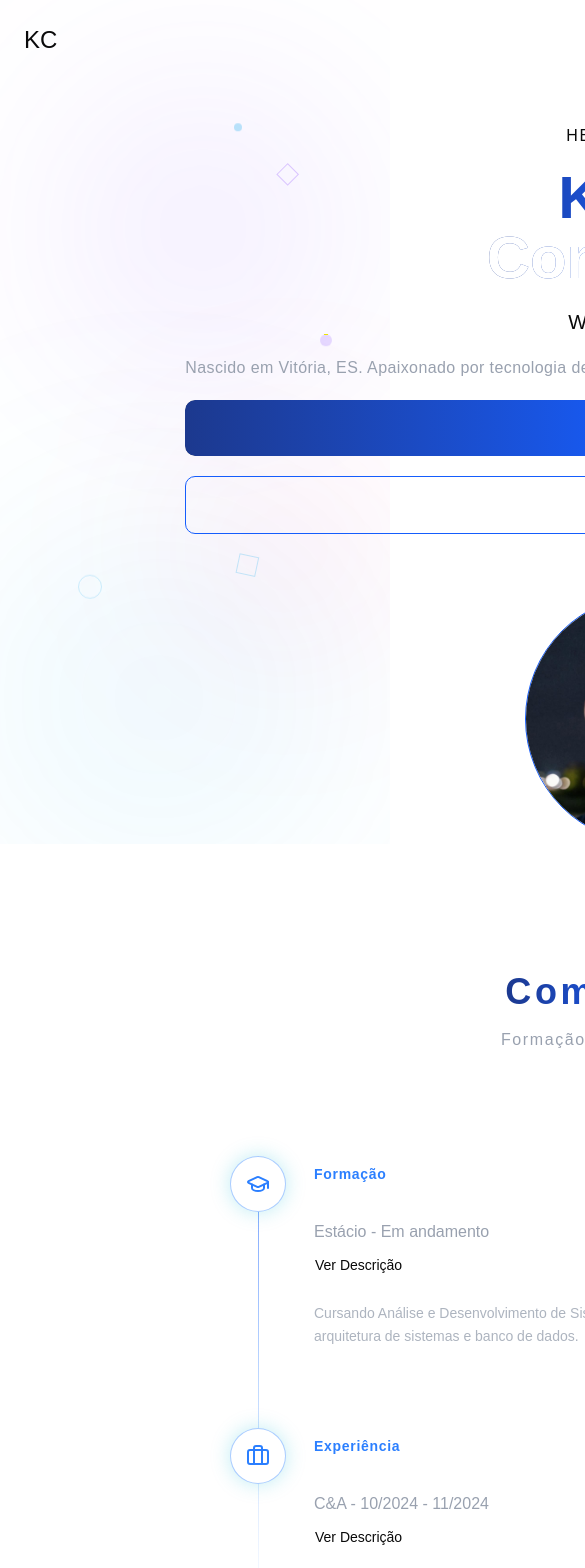
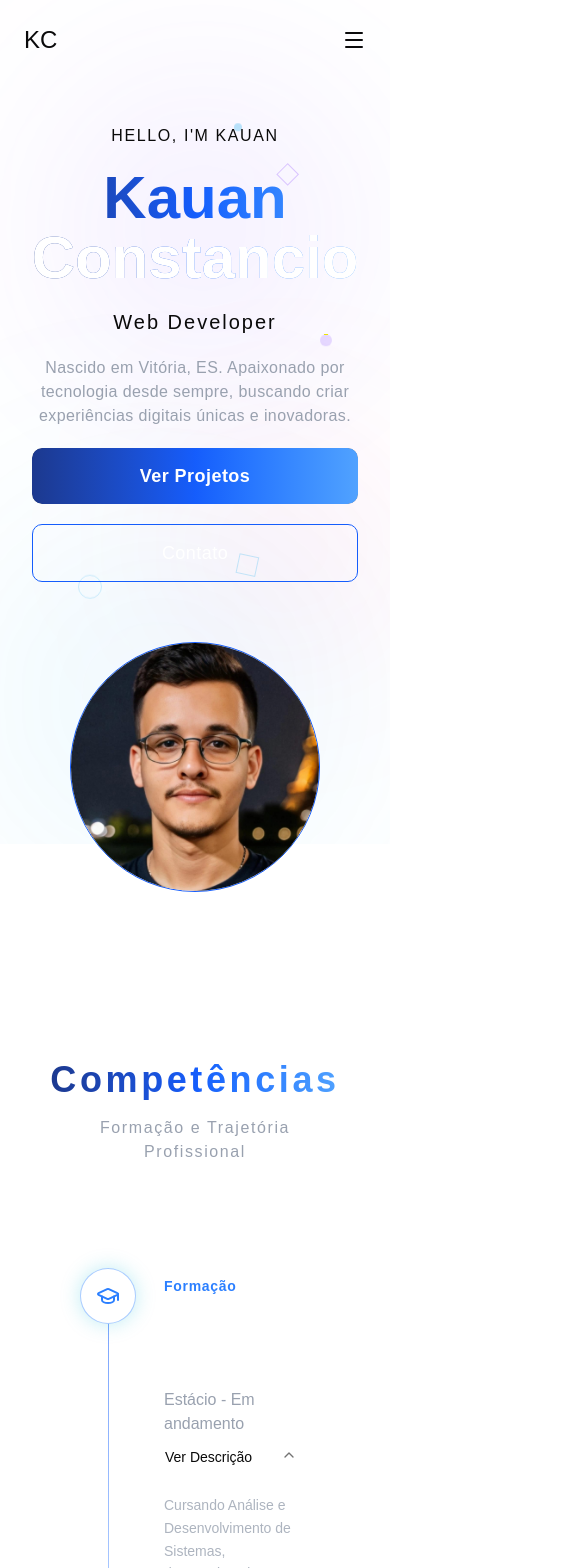
Before and after one commit to kauanconstancio/Portfolio-2026, a React (Vite) app: page / in a window 390 px wide. Shown: the top 1568 px of the page, 585 px wide, since content can reach past the window. Built offline with nearby package versions, Linux system fonts and the light colour scheme.

Commit message:
fixxing responsiviness and adding link route

```diff
--- a/src/App.tsx
+++ b/src/App.tsx
@@ -10,10 +10,10 @@ import { Separator } from "./components/ui/separator"
 
 export function App() {
   return (
-    <div className="mx-auto flex min-h-screen w-[1300px] flex-col gap-10 p-6">
+    <div className="mx-auto flex min-h-screen w-full flex-col gap-10 p-6 lg:w-[1300px]">
       <FloatingParticles />
       <Header />
-      <main className="z-10 p-7">
+      <main className="z-10 flex flex-col gap-10 p-7">
         <Hero />
         <Experiences />
         <TechGrid />
--- a/src/components/Certificates.tsx
+++ b/src/components/Certificates.tsx
@@ -103,7 +103,7 @@ export default function Certificates() {
     },
   ]
   return (
-    <div className="mt-20 flex flex-col items-center justify-center">
+    <div className="mt-20 flex flex-col items-center justify-center" id="certificates">
       <h2 className="bg-linear-to-r from-blue-900 via-blue-600 to-blue-400 bg-clip-text text-center text-4xl font-bold tracking-widest text-transparent">
         Certificados
       </h2>
--- a/src/components/ContactMe.tsx
+++ b/src/components/ContactMe.tsx
@@ -33,7 +33,10 @@ export default function ContactMe() {
   ]
 
   return (
-    <div className="mt-20 flex flex-col items-center justify-center">
+    <div
+      className="mt-20 flex flex-col items-center justify-center"
+      id="contact"
+    >
       <h2 className="bg-linear-to-r from-blue-900 via-blue-600 to-blue-400 bg-clip-text text-center text-4xl font-bold tracking-widest text-transparent">
         Entre em Contato
       </h2>
--- a/src/components/Experiences.tsx
+++ b/src/components/Experiences.tsx
@@ -29,7 +29,7 @@ export default function Experiences() {
   ]
 
   return (
-    <div className="flex w-full flex-col items-center justify-center gap-16 pt-32">
+    <div className="flex w-full flex-col items-center justify-center gap-16 pt-32" id="experiences">
       <div className="flex flex-col items-center gap-4">
         <h2 className="bg-linear-to-r from-blue-900 via-blue-600 to-blue-400 bg-clip-text text-center text-4xl font-bold tracking-widest text-transparent">
           Competências
--- a/src/components/Header.tsx
+++ b/src/components/Header.tsx
@@ -5,27 +5,27 @@ export default function Header() {
   const links = [
     {
       name: "Início",
-      href: "#",
+      href: "#hero",
     },
     {
       name: "Competências",
-      href: "#",
+      href: "#experiences",
     },
     {
       name: "Tecnologias",
-      href: "#",
+      href: "#tech",
     },
     {
       name: "Projetos",
-      href: "#",
+      href: "#projects",
     },
     {
       name: "Certificados",
-      href: "#",
+      href: "#certificates",
     },
     {
       name: "Contato",
-      href: "#",
+      href: "#contact",
     },
   ]
   return (
--- a/src/components/Hero.tsx
+++ b/src/components/Hero.tsx
@@ -2,7 +2,7 @@ import { Button } from "./ui/button"
 
 export default function Hero() {
   return (
-    <div className="flex flex-col items-center justify-center">
+    <div className="flex flex-col items-center justify-center" id="hero">
       <div className="flex flex-col items-center justify-center gap-5 md:flex-row">
         <div className="flex flex-col items-center justify-center gap-5 md:items-start">
           <h2 className="tracking-widest">HELLO, I'M KAUAN</h2>
--- a/src/components/Projects.tsx
+++ b/src/components/Projects.tsx
@@ -74,7 +74,7 @@ export default function Projetcs() {
     },
   ]
   return (
-    <div className="flex flex-col items-center justify-center">
+    <div className="flex flex-col items-center justify-center" id="projects">
       <h2 className="bg-linear-to-r from-blue-900 via-blue-600 to-blue-400 bg-clip-text text-center text-4xl font-bold tracking-widest text-transparent">
         Projetos
       </h2>
--- a/src/components/TechGrid.tsx
+++ b/src/components/TechGrid.tsx
@@ -79,7 +79,10 @@ export default function TechGrid() {
   ]
 
   return (
-    <div className="flex w-full flex-col items-center justify-center gap-16 pt-32 pb-20">
+    <div
+      className="flex w-full flex-col items-center justify-center gap-16 pt-32 pb-20"
+      id="tech"
+    >
       <div className="flex flex-col items-center gap-4">
         <h2 className="bg-linear-to-r from-blue-900 via-blue-600 to-blue-400 bg-clip-text text-center text-4xl font-bold tracking-widest text-transparent">
           Tecnologias
--- a/src/index.css
+++ b/src/index.css
@@ -4,6 +4,10 @@
 @import "@fontsource-variable/geist";
 
 @custom-variant dark (&:is(.dark *));
+
+html {
+  scroll-behavior: smooth;
+}
 
 :root {
   --background: oklch(1 0 0);
```
